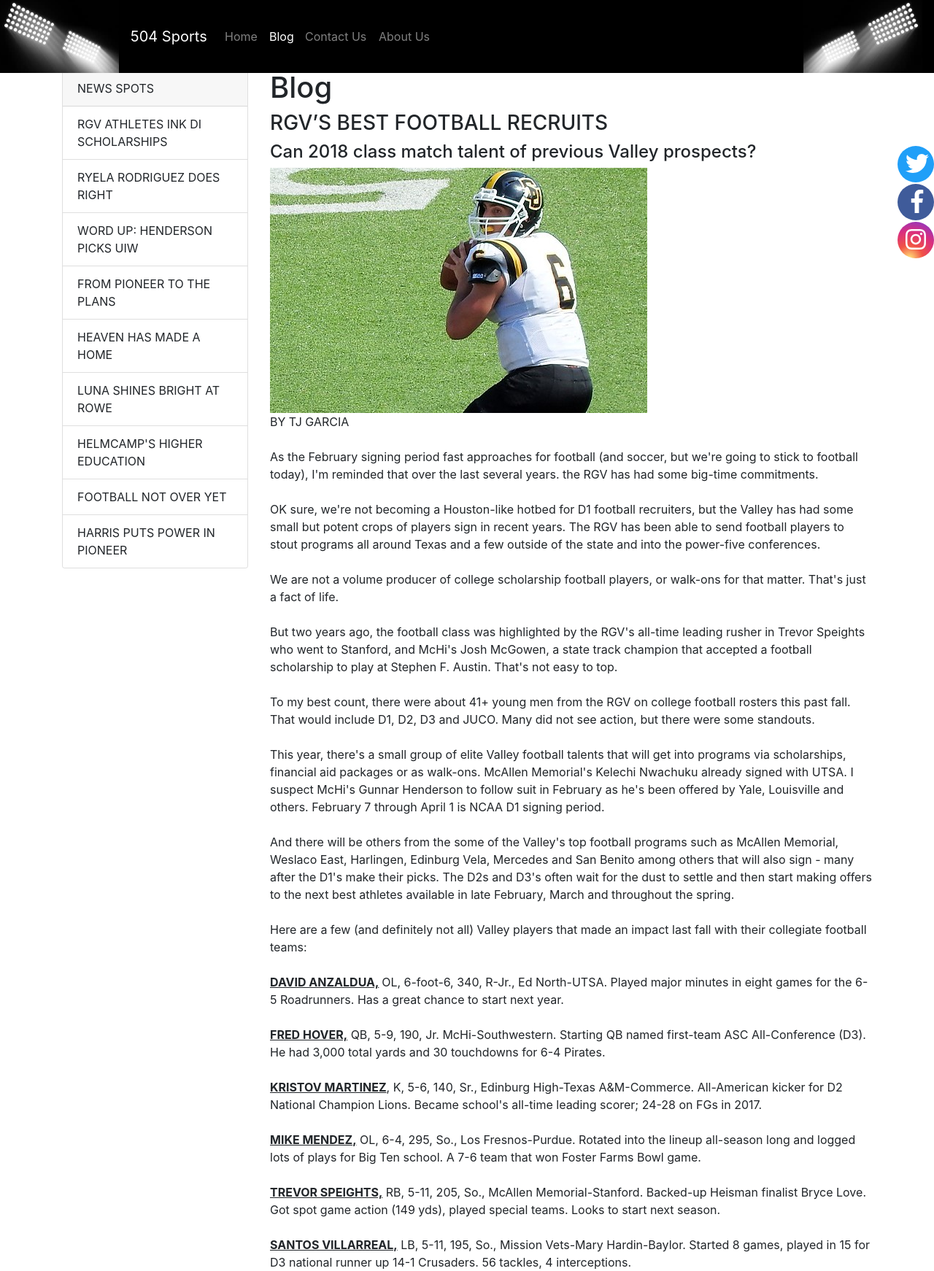
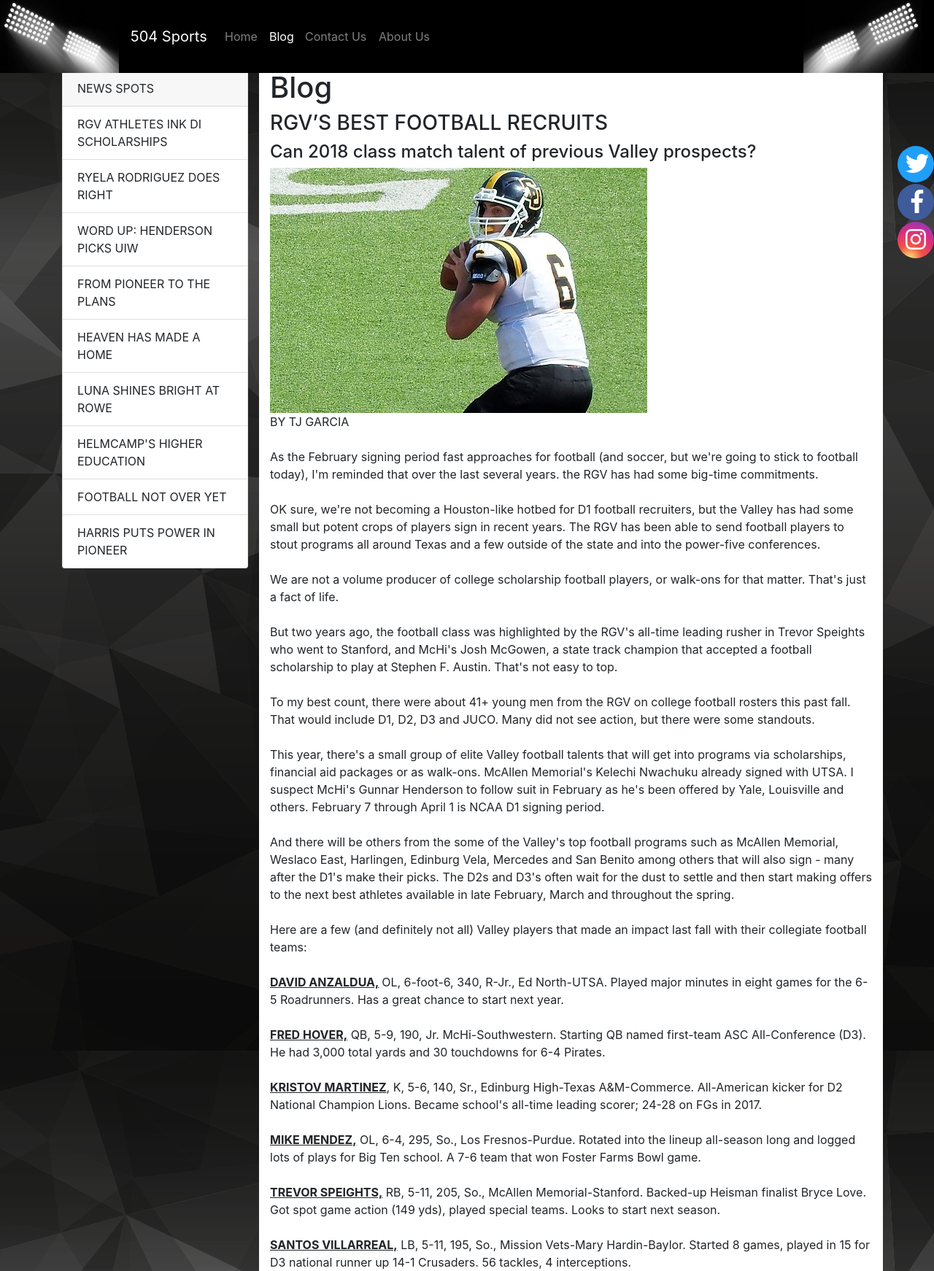
Before and after one commit to TheManOfSteel1/TheSportsGig, a PHP site: page /blog.html in a window 1280 px wide. Shown: the whole page at 73% size. Run offline with PHP 8.4, Linux system fonts and the light colour scheme; some libraries are stand-ins or nearby versions.

Commit message:
added graphite background all pages except aboutus

```diff
--- a/blog.html
+++ b/blog.html
@@ -15,7 +15,7 @@
     <title>Blog</title>
 </head>
 
-<body class="pt-5">
+<body class="pt-5 graphitebackg">
     <nav class="navbar fixed-top navbar-expand-lg navbar-dark m-0 p-0
     b-0">
         <a class="navbar-brand p-0">
@@ -73,7 +73,7 @@
                 </div>
 
             </div>
-            <div class="col">
+            <div class="col blogback">
                 <h1>Blog</h1>
                 <h3>RGV’S BEST FOOTBALL RECRUITS</h3>
                 <h4>Can 2018 class match talent of previous Valley prospects?</h4>
--- a/contactus.html
+++ b/contactus.html
@@ -15,7 +15,7 @@
     <title>Contact Us</title>
 </head>
 
-<body class="pt-5">
+<body class="pt-5 graphitebackg">
     <nav class="navbar fixed-top navbar-expand-lg navbar-dark m-0 p-0
     b-0">
         <a class="navbar-brand p-0">
@@ -53,7 +53,7 @@
             <a id = "face_id" href = "https://www.instagram.com"><div class="circle circle-instagram"><i class="fab fa-instagram fa-2x"></i></div> </a>
 
         </div>
-        <div class="row">
+        <div class="row blogback">
             <div class="col">
                 <h1>Contact Us</h1>
                 <h4>Have a tip for a story, or just want to say hi?</h4>
--- a/style.css
+++ b/style.css
@@ -24,6 +24,10 @@ color: white;
 
 .graphitebackg{
     background-image: url("3kUVDuo.png");
+}
+
+.blogback{
+    background-color: white;
 }
 
 /* start of sidebar code icon for social media */
```
